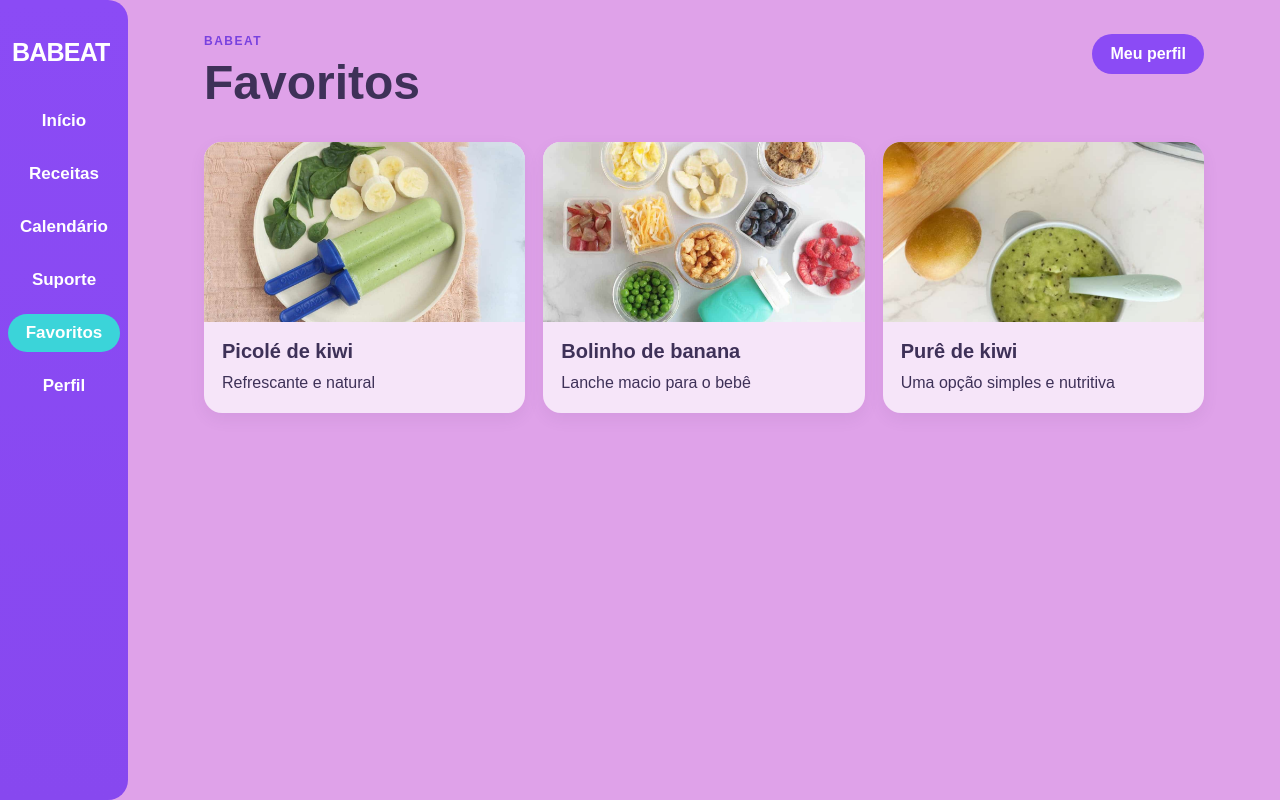
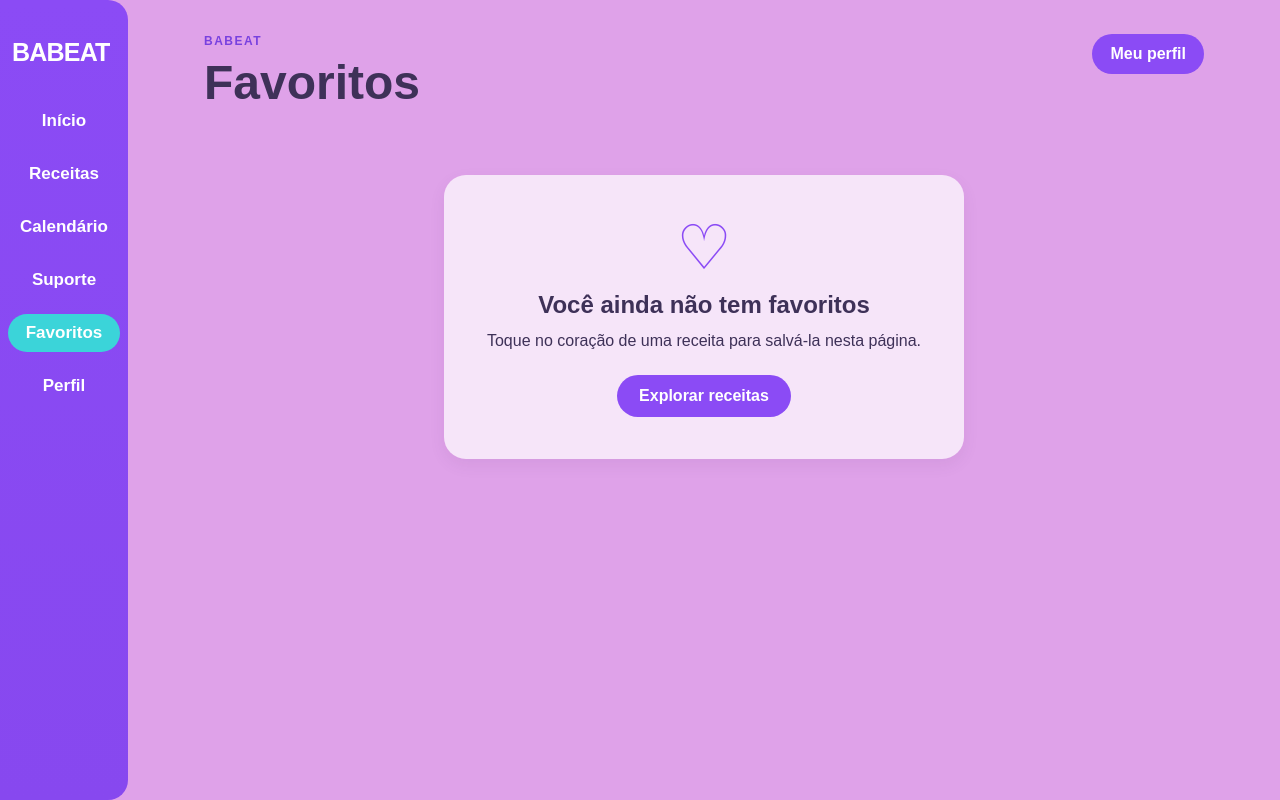
Before and after one commit to davidnrmg-wq/Babeat, a Django app: page /favoritos/ in a window 1280 px wide. Run offline with Django 4.2, Linux system fonts and the light colour scheme.

Commit message:
Implementa favoritos funcionais

```diff
--- a/bebeat projeto/app/static/app/css/style.css
+++ b/bebeat projeto/app/static/app/css/style.css
@@ -21,6 +21,8 @@ button, input { font: inherit; }
 .side-nav a { padding: 9px 5px; border-radius: 22px; text-align: center; color: #fff; font-size: 17px; font-weight: 700; transition: .2s ease; }
 .side-nav a:hover, .side-nav a.active { background: var(--turquoise); color: #fff; }
 .app-content { width: 100%; min-width: 0; padding: 34px 5.7vw 48px; }
+.site-messages { max-width: 1000px; margin: -14px auto 18px; }
+.site-message { margin: 0; padding: 10px 14px; border-radius: 12px; background: rgba(59,212,217,.24); color: #24565d; font-size: 14px; }
 
 .eyebrow { margin: 0 0 7px; color: var(--purple-dark); font-size: 12px; font-weight: 800; letter-spacing: 1.5px; }
 h1, h2, h3, p { margin-top: 0; }
@@ -101,7 +103,13 @@ h1 { margin-bottom: 0; font-size: clamp(30px, 4vw, 48px); }
 .recipe-card { position: relative; overflow: hidden; padding: 0; }
 .recipe-card img { width: 100%; height: 180px; display: block; object-fit: cover; background: #e6d5eb; }
 .recipe-card-body { padding: 18px; }
-.favorite-button { border: 0; background: none; color: var(--purple); font-size: 28px; cursor: pointer; position: absolute; right: 12px; bottom: 11px; }
+.favorite-form { position: absolute; right: 12px; bottom: 11px; }
+.favorite-button { border: 0; background: none; color: var(--purple); font-size: 28px; line-height: 1; cursor: pointer; }
+.favorite-button.is-favorite { color: #e25cae; }
+.empty-state { max-width: 520px; margin: 65px auto 0; padding: 42px 28px; border-radius: 22px; background: rgba(255,255,255,.72); box-shadow: 0 6px 16px rgba(83,51,111,.08); text-align: center; }
+.empty-state-icon { display: block; margin-bottom: 12px; color: var(--purple); font-size: 62px; line-height: 1; }
+.empty-state h2 { margin-bottom: 10px; font-size: 24px; }
+.empty-state p { margin-bottom: 22px; line-height: 1.5; }
 
 .login-page { min-height: 100vh; display: grid; place-items: center; padding: 24px; background: var(--lilac); }
 .login-card { width: min(100%, 400px); padding: 38px; border-radius: 25px; background: rgba(255,255,255,.85); box-shadow: 0 12px 30px rgba(83,51,111,.12); }
--- a/bebeat projeto/app/templates/app/dashboard_base.html
+++ b/bebeat projeto/app/templates/app/dashboard_base.html
@@ -19,7 +19,14 @@
             <a href="{% url 'entrar' %}">Perfil</a>
         </nav>
     </aside>
-    <main class="app-content">{% block content %}{% endblock %}</main>
+    <main class="app-content">
+        {% if messages %}
+        <div class="site-messages" aria-live="polite">
+            {% for message in messages %}<p class="site-message {{ message.tags }}">{{ message }}</p>{% endfor %}
+        </div>
+        {% endif %}
+        {% block content %}{% endblock %}
+    </main>
     <script src="{% static 'app/js/script.js' %}"></script>
 </body>
 </html>
--- a/bebeat projeto/app/templates/app/recipe_grid.html
+++ b/bebeat projeto/app/templates/app/recipe_grid.html
@@ -12,6 +12,15 @@
         </div>
         <a class="profile-link" href="{% url 'entrar' %}">Meu perfil</a>
     </div>
+
+    {% if empty_favorites %}
+    <div class="empty-state">
+        <span class="empty-state-icon" aria-hidden="true">♡</span>
+        <h2>Você ainda não tem favoritos</h2>
+        <p>Toque no coração de uma receita para salvá-la nesta página.</p>
+        <a class="theme-button" href="{% url 'receitas' %}">Explorar receitas</a>
+    </div>
+    {% else %}
     <div class="recipe-grid">
         {% for recipe in recipes %}
         <article class="recipe-card">
@@ -19,10 +28,16 @@
             <div class="recipe-card-body">
                 <h2>{{ recipe.name }}</h2>
                 <p>{{ recipe.description }}</p>
-                {% if active_page == 'receitas' %}<button class="favorite-button" type="button" aria-label="Adicionar {{ recipe.name }} aos favoritos">♡</button>{% endif %}
+                <form method="post" action="{% url 'alternar_favorito' %}" class="favorite-form">
+                    {% csrf_token %}
+                    <input type="hidden" name="recipe_id" value="{{ recipe.id }}">
+                    <input type="hidden" name="next" value="{% if active_page == 'favoritos' %}{% url 'favoritos' %}{% else %}{% url 'receitas' %}{% endif %}">
+                    <button class="favorite-button{% if recipe.is_favorite %} is-favorite{% endif %}" type="submit" aria-label="{% if recipe.is_favorite %}Remover {{ recipe.name }} dos favoritos{% else %}Adicionar {{ recipe.name }} aos favoritos{% endif %}" aria-pressed="{{ recipe.is_favorite|yesno:'true,false' }}">{% if recipe.is_favorite %}♥{% else %}♡{% endif %}</button>
+                </form>
             </div>
         </article>
         {% endfor %}
     </div>
+    {% endif %}
 </section>
 {% endblock %}
--- a/bebeat projeto/app/urls.py
+++ b/bebeat projeto/app/urls.py
@@ -7,6 +7,7 @@ urlpatterns = [
     path('calendario/', views.calendario, name='calendario'),
     path('agenda/', views.agenda, name='agenda'),
     path('favoritos/', views.favoritos, name='favoritos'),
+    path('favoritos/alternar/', views.alternar_favorito, name='alternar_favorito'),
     path('suporte/', views.suporte, name='suporte'),
     path('entrar/', views.entrar, name='entrar'),
 ]
--- a/bebeat projeto/app/views.py
+++ b/bebeat projeto/app/views.py
@@ -1,16 +1,32 @@
 import calendar
 
-from django.shortcuts import render
+from django.contrib import messages
+from django.http import HttpResponseBadRequest
+from django.shortcuts import redirect, render
+from django.views.decorators.http import require_POST
 
 
 RECIPE_CARDS = [
-    {'name': 'Picolé de kiwi', 'description': 'Refrescante e natural', 'image': 'app/images/kiwi-picole.jpg'},
-    {'name': 'Bolinho de banana', 'description': 'Lanche macio para o bebê', 'image': 'app/images/snacks.jpg'},
-    {'name': 'Purê de kiwi', 'description': 'Uma opção simples e nutritiva', 'image': 'app/images/kiwi-pure.jpg'},
-    {'name': 'Picolé de frutas', 'description': 'Receita fácil para dias quentes', 'image': 'app/images/kiwi-picole.jpg'},
-    {'name': 'Biscoitinho caseiro', 'description': 'Textura ideal para explorar', 'image': 'app/images/snacks.jpg'},
-    {'name': 'Creme de frutas', 'description': 'Leve, colorido e saboroso', 'image': 'app/images/kiwi-pure.jpg'},
+    {'id': 'kiwi-picole', 'name': 'Picolé de kiwi', 'description': 'Refrescante e natural', 'image': 'app/images/kiwi-picole.jpg'},
+    {'id': 'banana-bolinho', 'name': 'Bolinho de banana', 'description': 'Lanche macio para o bebê', 'image': 'app/images/snacks.jpg'},
+    {'id': 'kiwi-pure', 'name': 'Purê de kiwi', 'description': 'Uma opção simples e nutritiva', 'image': 'app/images/kiwi-pure.jpg'},
+    {'id': 'frutas-picole', 'name': 'Picolé de frutas', 'description': 'Receita fácil para dias quentes', 'image': 'app/images/kiwi-picole.jpg'},
+    {'id': 'biscoitinho-caseiro', 'name': 'Biscoitinho caseiro', 'description': 'Textura ideal para explorar', 'image': 'app/images/snacks.jpg'},
+    {'id': 'creme-de-frutas', 'name': 'Creme de frutas', 'description': 'Leve, colorido e saboroso', 'image': 'app/images/kiwi-pure.jpg'},
 ]
+FAVORITES_SESSION_KEY = 'babeat_favorite_recipes'
+
+
+def _favorite_ids(request):
+    return set(request.session.get(FAVORITES_SESSION_KEY, []))
+
+
+def _recipes_with_favorites(request, recipes):
+    favorite_ids = _favorite_ids(request)
+    return [
+        {**recipe, 'is_favorite': recipe['id'] in favorite_ids}
+        for recipe in recipes
+    ]
 
 
 def index(request):
@@ -19,14 +35,42 @@ def index(request):
 
 def receitas(request):
     return render(request, 'app/recipe_grid.html', {
-        'title': 'Receitas', 'heading': 'Receitas', 'active_page': 'receitas', 'recipes': RECIPE_CARDS,
+        'title': 'Receitas', 'heading': 'Receitas', 'active_page': 'receitas',
+        'recipes': _recipes_with_favorites(request, RECIPE_CARDS),
     })
 
 
 def favoritos(request):
+    favorite_ids = _favorite_ids(request)
+    recipes = [recipe for recipe in RECIPE_CARDS if recipe['id'] in favorite_ids]
     return render(request, 'app/recipe_grid.html', {
-        'title': 'Favoritos', 'heading': 'Favoritos', 'active_page': 'favoritos', 'recipes': RECIPE_CARDS[:3],
+        'title': 'Favoritos', 'heading': 'Favoritos', 'active_page': 'favoritos',
+        'recipes': _recipes_with_favorites(request, recipes),
+        'empty_favorites': not recipes,
     })
+
+
+@require_POST
+def alternar_favorito(request):
+    recipe_id = request.POST.get('recipe_id', '')
+    recipe = next((item for item in RECIPE_CARDS if item['id'] == recipe_id), None)
+    if recipe is None:
+        return HttpResponseBadRequest('Receita inválida.')
+
+    favorite_ids = _favorite_ids(request)
+    if recipe_id in favorite_ids:
+        favorite_ids.remove(recipe_id)
+        messages.info(request, f'{recipe["name"]} foi removida dos favoritos.')
+    else:
+        favorite_ids.add(recipe_id)
+        messages.success(request, f'{recipe["name"]} foi adicionada aos favoritos.')
+
+    request.session[FAVORITES_SESSION_KEY] = sorted(favorite_ids)
+    request.session.modified = True
+    next_url = request.POST.get('next', '')
+    if not next_url.startswith('/') or next_url.startswith('//'):
+        next_url = '/receitas/'
+    return redirect(next_url)
 
 
 def calendario(request):
```
Also changed, not shown: bebeat projeto/app/tests.py (+35 -4 lines).
